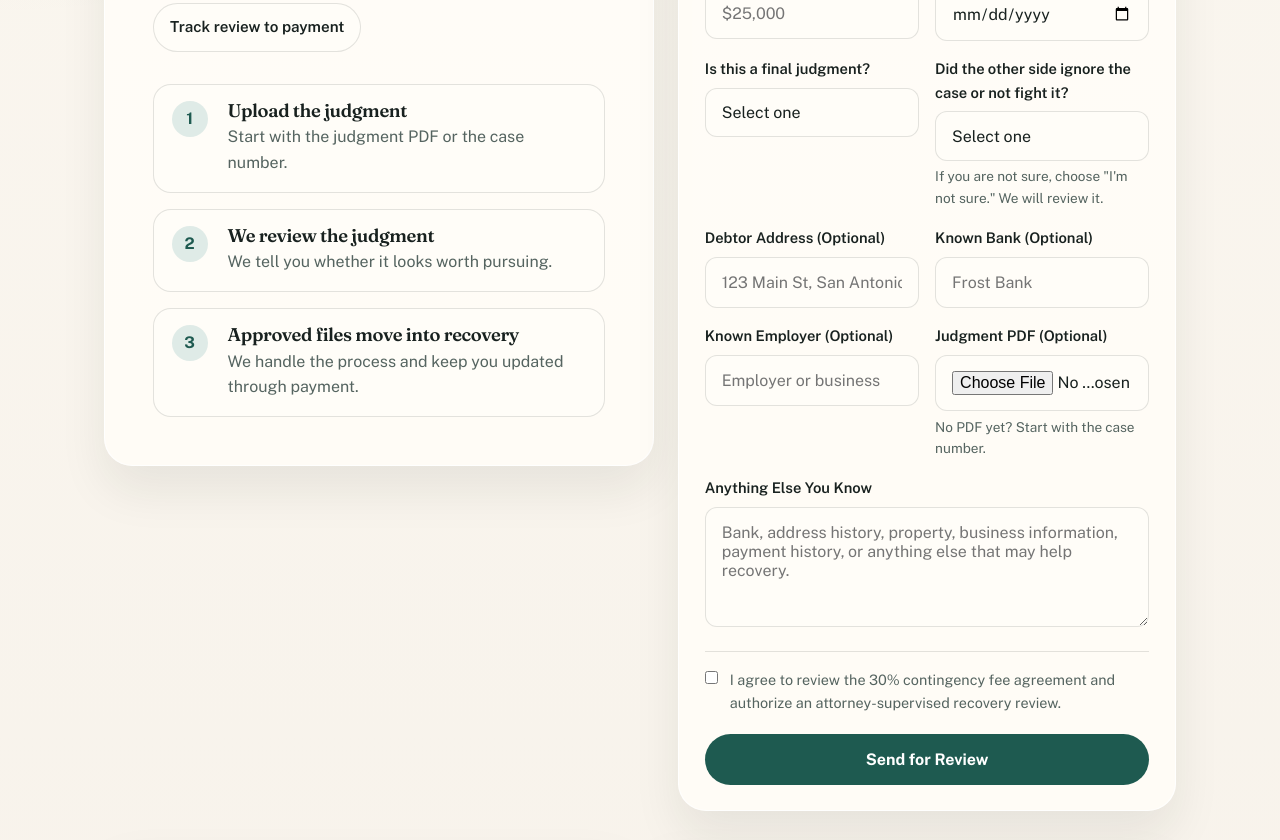
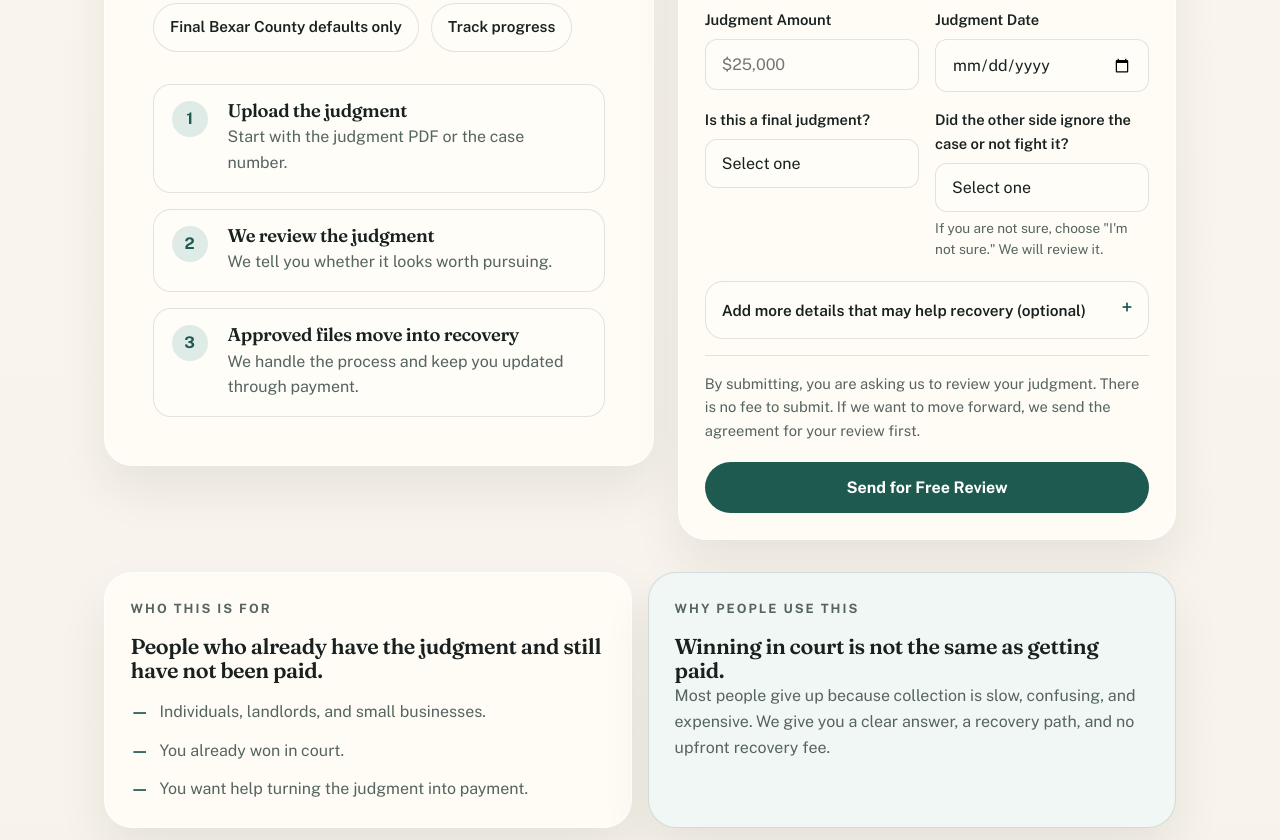
Before and after one commit to shinertx/judgment-to-cash, a website: page landing/index.html in a window 1280 px wide. Shown: the part 740-1580 px from the top of the page. Drawn offline with nearby package versions, Linux system fonts and the light colour scheme.

Commit message:
refactor: make intake a free review flow

```diff
--- a/landing/index.html
+++ b/landing/index.html
@@ -33,9 +33,10 @@
 
         <ul class="proof-list">
           <li>No recovery, no fee</li>
+          <li>No fee to submit</li>
           <li>We run the recovery process</li>
           <li>Final Bexar County defaults only</li>
-          <li>Track review to payment</li>
+          <li>Track progress</li>
         </ul>
 
         <div class="steps">
@@ -66,10 +67,10 @@
       <aside id="start" class="form-panel">
         <p class="eyebrow">Start here</p>
         <h2>Send your judgment for review.</h2>
-        <p class="form-intro">Upload the judgment, answer a few questions, and we will tell you whether it looks worth pursuing.</p>
+        <p class="form-intro">Upload the judgment, answer a few questions, and we will review it for free. If it looks like a fit, we send the agreement before anything moves forward.</p>
 
         <div class="mini-note">
-          <strong>Current fee:</strong> 30% of recovered funds. We advance approved recovery costs and only get paid if money is recovered.
+          <strong>No fee to submit.</strong> We review the judgment first. If we decide to take the case, we send the recovery agreement for review before anything moves forward. The standard fee is 30% of money recovered.
         </div>
 
         <form id="intake-form" class="intake-form">
@@ -138,42 +139,43 @@
             </div>
           </div>
 
+          <details class="extra-details">
+            <summary>Add more details that may help recovery (optional)</summary>
+
+            <div class="details-body">
               <div class="form-row">
                 <div class="form-group">
-              <label for="debtorAddress">Debtor Address (Optional)</label>
+                  <label for="debtorAddress">Debtor Address</label>
                   <input type="text" id="debtorAddress" name="debtorAddress" placeholder="123 Main St, San Antonio, TX">
                 </div>
                 <div class="form-group">
-              <label for="debtorBank">Known Bank (Optional)</label>
+                  <label for="debtorBank">Known Bank</label>
                   <input type="text" id="debtorBank" name="debtorBank" placeholder="Frost Bank">
                 </div>
               </div>
 
               <div class="form-row">
                 <div class="form-group">
-              <label for="debtorEmployer">Known Employer (Optional)</label>
+                  <label for="debtorEmployer">Known Employer</label>
                   <input type="text" id="debtorEmployer" name="debtorEmployer" placeholder="Employer or business">
                 </div>
                 <div class="form-group">
-              <label for="judgmentPdf">Judgment PDF (Optional)</label>
+                  <label for="judgmentPdf">Judgment PDF</label>
                   <input type="file" id="judgmentPdf" name="judgmentPdf" accept=".pdf">
                   <span class="file-hint">No PDF yet? Start with the case number.</span>
                 </div>
               </div>
 
-          <div class="form-group">
+              <div class="form-group form-group-last">
                 <label for="knownInformation">Anything Else You Know</label>
                 <textarea id="knownInformation" name="knownInformation" rows="4" placeholder="Bank, address history, property, business information, payment history, or anything else that may help recovery."></textarea>
               </div>
+            </div>
+          </details>
 
-          <div class="terms-box">
-            <label class="checkbox-container">
-              <input type="checkbox" required>
-              <span>I agree to review the 30% contingency fee agreement and authorize an attorney-supervised recovery review.</span>
-            </label>
-          </div>
+          <p class="submit-note">By submitting, you are asking us to review your judgment. There is no fee to submit. If we want to move forward, we send the agreement for your review first.</p>
 
-          <button type="submit" class="btn btn-primary" id="submitBtn">Send for Review</button>
+          <button type="submit" class="btn btn-primary" id="submitBtn">Send for Free Review</button>
         </form>
 
         <div id="successMessage" class="success-message hidden">
@@ -257,7 +259,11 @@
       <div class="faq-grid">
         <article class="faq-item">
           <h3>What do you charge?</h3>
-          <p>The current done-for-you fee is 30% of recovered funds. If no money is recovered, there is no recovery fee.</p>
+          <p>There is no fee to submit your judgment for review. If we decide to take the case, the standard done-for-you fee is 30% of money recovered. If no money is recovered, there is no recovery fee.</p>
+        </article>
+        <article class="faq-item">
+          <h3>Am I signing anything when I submit?</h3>
+          <p>No. Submitting the form only asks us to review the judgment. If the file looks like a fit, we send the agreement for your review before anything moves forward.</p>
         </article>
         <article class="faq-item">
           <h3>Do I pay filing and recovery costs up front?</h3>
--- a/landing/script.js
+++ b/landing/script.js
@@ -75,7 +75,7 @@ intakeForm.addEventListener('submit', async (event) => {
     console.error(error);
     alert('We could not submit your judgment intake. Please try again in a moment.');
     submitBtn.disabled = false;
-    submitBtn.innerText = 'Send for Review';
+    submitBtn.innerText = 'Send for Free Review';
   }
 });
 
--- a/landing/styles.css
+++ b/landing/styles.css
@@ -181,6 +181,7 @@ h3 {
 .form-intro,
 .mini-note,
 .step p,
+.submit-note,
 .detail-list li,
 .support-card p,
 .faq-item p,
@@ -260,6 +261,48 @@ h3 {
 
 .mini-note strong {
   color: var(--text);
+}
+
+.extra-details {
+  background: var(--surface-strong);
+  border: 1px solid var(--line);
+  border-radius: var(--radius-md);
+  margin: 0.25rem 0 1rem;
+  overflow: hidden;
+}
+
+.extra-details summary {
+  color: var(--text);
+  cursor: pointer;
+  font-size: 0.96rem;
+  font-weight: 600;
+  list-style: none;
+  padding: 1rem 1rem 0.95rem;
+}
+
+.extra-details summary::-webkit-details-marker {
+  display: none;
+}
+
+.extra-details summary::after {
+  color: var(--accent);
+  content: '+';
+  float: right;
+  font-size: 1.2rem;
+  line-height: 1;
+}
+
+.extra-details[open] summary::after {
+  content: '−';
+}
+
+.details-body {
+  border-top: 1px solid var(--line);
+  padding: 1rem 1rem 0.1rem;
+}
+
+.form-group-last {
+  margin-bottom: 0.9rem;
 }
 
 .btn {
@@ -346,21 +389,11 @@ input[readonly] {
   margin-top: 0.35rem;
 }
 
-.terms-box {
+.submit-note {
   border-top: 1px solid var(--line);
-  font-size: 0.9rem;
+  font-size: 0.92rem;
   margin: 1rem 0 1.25rem;
   padding-top: 1rem;
-}
-
-.checkbox-container {
-  align-items: start;
-  display: flex;
-  gap: 0.75rem;
-}
-
-.checkbox-container input {
-  margin-top: 0.2rem;
 }
 
 .success-badge {
```
Also changed, not shown: src/recovery-engine.js (+4 -4 lines). Lines whose indentation alone changed are shown as unchanged.
